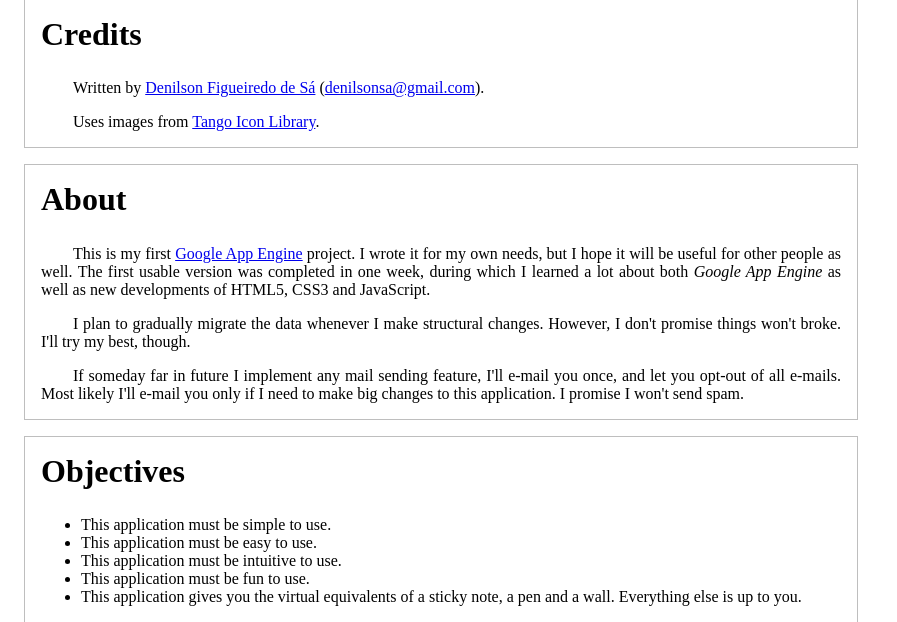
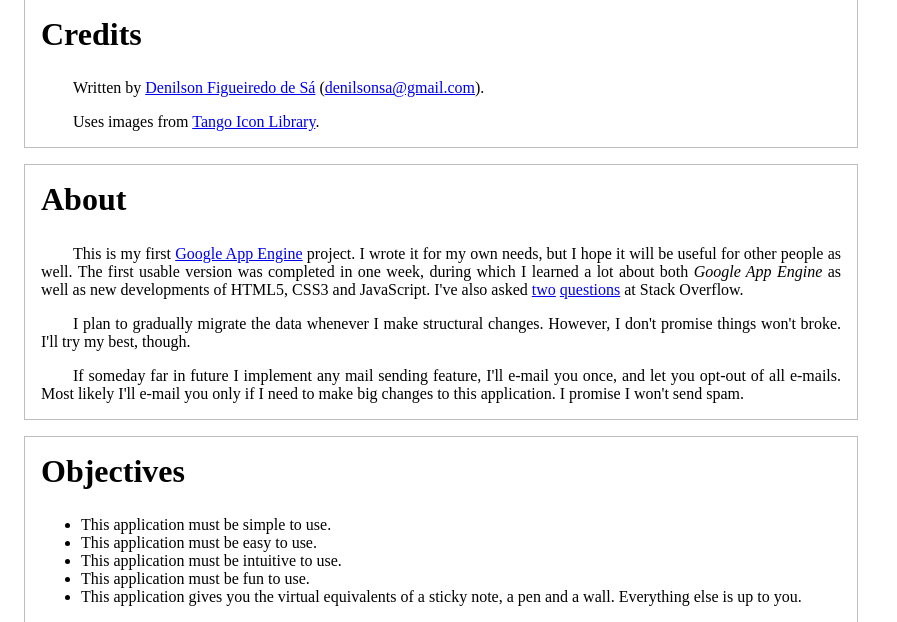
Before and after one commit to denilsonsa/stickynotewall, a Python web app: template templates/help.html in a window 1280 px wide. Shown: the part 128-750 px from the top of the page, without its empty margins (0-897 px from the left). Run offline with Jinja, Linux system fonts and the light colour scheme; the template is opened without the code that fills it, so the values that code supplies are empty.

Commit message:
Adding one "future feature", and adding link to my 2 questions at stackoverflow.

```diff
--- a/templates/help.html
+++ b/templates/help.html
@@ -30,7 +30,7 @@
 <section>
 	<h1 id="about">About</h1>
 
-	<p>This is my first <a href="http://code.google.com/appengine/">Google App Engine</a> project. I wrote it for my own needs, but I hope it will be useful for other people as well. The first usable version was completed in one week, during which I learned a lot about both <em>Google App Engine</em> as well as new developments of HTML5, CSS3 and JavaScript.</p>
+	<p>This is my first <a href="http://code.google.com/appengine/">Google App Engine</a> project. I wrote it for my own needs, but I hope it will be useful for other people as well. The first usable version was completed in one week, during which I learned a lot about both <em>Google App Engine</em> as well as new developments of HTML5, CSS3 and JavaScript. I've also asked <a href="http://stackoverflow.com/questions/6767128/what-format-mime-type-should-i-use-for-html5-drag-and-drop-operations">two</a> <a href="http://stackoverflow.com/questions/6773481/how-to-get-the-mouseevent-coordinates-for-an-element-that-has-css3-transform">questions</a> at Stack Overflow.</p>
 
 	<p>I plan to gradually migrate the data whenever I make structural changes. However, I don't promise things won't broke. I'll try my best, though.</p>
 
@@ -172,6 +172,7 @@
 	<p>These are features that I've thought about implementing, but I don't know when.</p>
 
 	<ul>
+		<li>Support for exporting and importing notes.</li>
 		<li>Support for multiple <em>walls</em> per user (so each wall could contain tasks from different projects).
 			<ul>
 				<li>Each wall should have a unique URL.</li>
```
